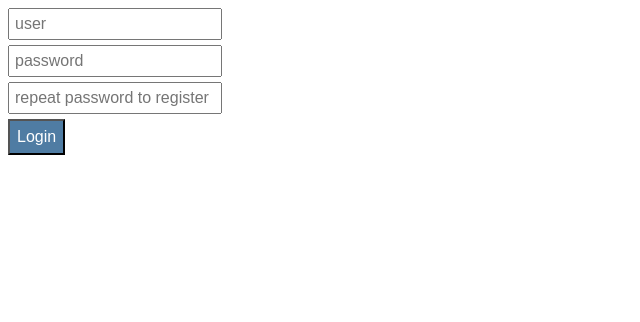
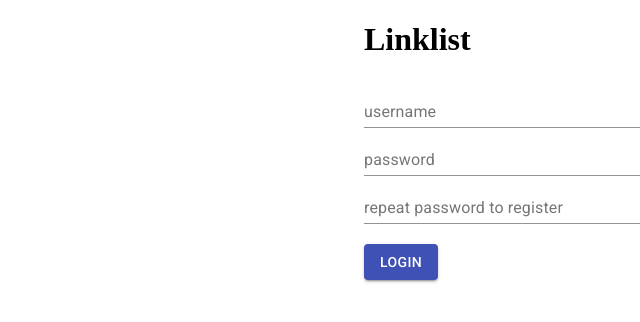
Before and after one commit to fmaylinch/linklist, a React (Create React App) app in the folder src/main/react-app/: page /login in a window 1280 px wide. Shown: the top 322 px of the page, without its empty margins (0-640 px from the left). Built offline with nearby package versions, Linux system fonts and the light colour scheme.

Commit message:
React app - add material-ui styles

```diff
--- a/src/main/react-app/package.json
+++ b/src/main/react-app/package.json
@@ -5,6 +5,10 @@
   "dependencies": {
     "@emotion/react": "^11.4.0",
     "@emotion/styled": "^11.3.0",
+    "@material-ui/core": "^4.12.2",
+    "@material-ui/icons": "^4.11.2",
+    "@material-ui/lab": "^4.0.0-alpha.60",
+    "@material-ui/styles": "^4.11.4",
     "@testing-library/jest-dom": "^5.11.4",
     "@testing-library/react": "^11.1.0",
     "@testing-library/user-event": "^12.1.10",
--- a/src/main/react-app/public/index.html
+++ b/src/main/react-app/public/index.html
@@ -4,6 +4,8 @@
     <meta charset="utf-8">
     <meta name="viewport" content="width=device-width, initial-scale=1">
     <title>LinkList</title>
+    <link rel="stylesheet" href="https://fonts.googleapis.com/css?family=Roboto:300,400,500,700&display=swap" />
+    <link rel="stylesheet" href="https://fonts.googleapis.com/icon?family=Material+Icons" />
   </head>
   <body>
     <noscript>You need to enable JavaScript to run this app.</noscript>
--- a/src/main/react-app/src/components/Login.js
+++ b/src/main/react-app/src/components/Login.js
@@ -1,35 +1,17 @@
-import styled from '@emotion/styled'
 import { useContext, useState } from 'react';
 import { useHistory } from 'react-router';
 import { UserContext } from './UserContext';
 import { myAxios, setAxiosToken } from '../util/axios-util';
-
-const Input = styled.input`
-  font-size: 16px;
-  padding: 5px;
-  margin-bottom: 5px;
-  width: 200px;
-  display: block;
-`;
-
-const Button = styled.button`
-  font-size: 16px;
-  padding: 7px;
-  margin-right: 10px;
-  margin-bottom: 10px;
-  color: white;
-  background-color: rgb(79, 124, 163);
-  &:hover {
-    background-color: rgb(89, 138, 180);
-  }
-`;
+import { Button, TextField, Container } from '@material-ui/core';
+import { Alert } from '@material-ui/lab';
+import { styled } from '@material-ui/core/styles';
 
 export default function Login() {
 
   const [username, setUsername] = useState("");
   const [password, setPassword] = useState("");
   const [password2, setPassword2] = useState("");
-  const [message, setMessage] = useState("");
+  const [alert, setAlert] = useState(null);
 
   const { setUser } = useContext(UserContext);
   const history = useHistory();
@@ -41,37 +23,51 @@ export default function Login() {
       } else if (password === password2) {
         action = "register";
       } else {
-        setMessage("Passwords don't match");
+        setAlert({severity:"error", text:"Passwords don't match"});
         return;
       }
-      setMessage("Trying " + action);
+      setAlert({severity:"info", text:"Trying " + action});
       const loginData = {username, password, password2};
       myAxios
         .post("security/" + action, loginData)
         .then(resp => handleCredentials(resp.data))
-        .catch(e => setMessage("Error: " + e));
+        .catch(e => setAlert({severity:"error", text:e}));
     }
 
   function handleCredentials(creds) {
     console.log("Received credentials", creds);
-    setMessage("");
+    setAlert(null);
     setAxiosToken(creds.token);
     setUser(creds);
     history.replace("/");
   }
 
+  const LoginButton = styled(Button)({
+    margin: '20px 0',
+  });
+
   return (
-    <div>
-      <Input placeholder="user"
-        value={username} onChange={e => setUsername(e.target.value)} />
-      <Input placeholder="password" type="password"
-        value={password} onChange={e => setPassword(e.target.value)} />
-      <Input placeholder="repeat password to register" type="password"
-        value={password2} onChange={e => setPassword2(e.target.value)} />
-      <Button onClick={loginOrRegister}>Login</Button>
+    <Container maxWidth="sm">
+      <h1>Linklist</h1>
       <div>
-        {message}
+        <TextField label="username" fullWidth
+          value={username} onChange={e => setUsername(e.target.value)} />
       </div>
-    </div>
+      <div>
+        <TextField label="password" type="password" fullWidth
+          value={password} onChange={e => setPassword(e.target.value)} />
+      </div>
+      <div>
+        <TextField label="repeat password to register" type="password" fullWidth
+          value={password2} onChange={e => setPassword2(e.target.value)} />
+      </div>
+      <div>
+        <LoginButton variant="contained" color="primary"
+          onClick={loginOrRegister}>Login</LoginButton>
+      </div>
+      <div>
+        { alert ? <Alert severity={alert.severity}>{alert.text}</Alert> : "" }
+      </div>
+    </Container>
   );
 }
```
Also changed, not shown: 1 other file (tests, documents, lock files or other folders).
